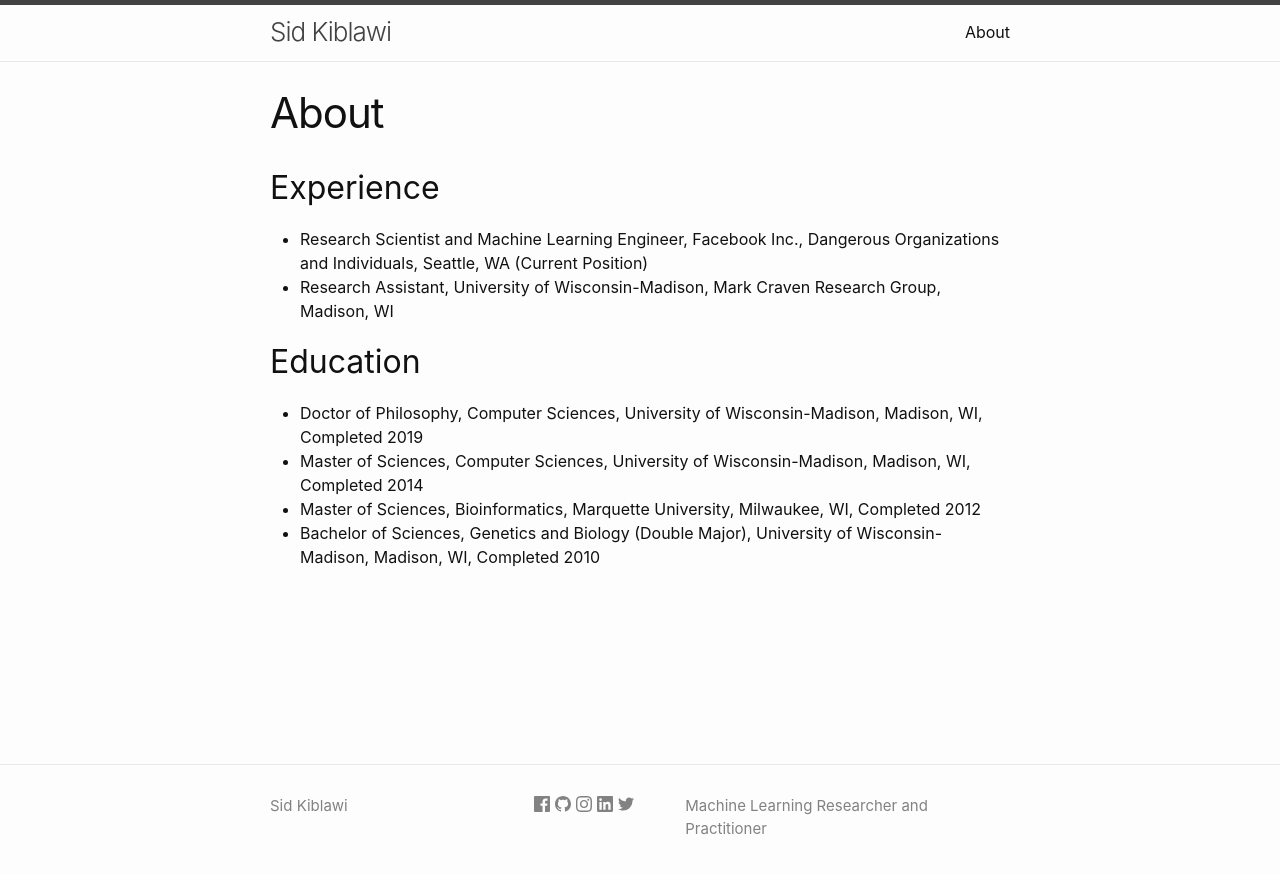
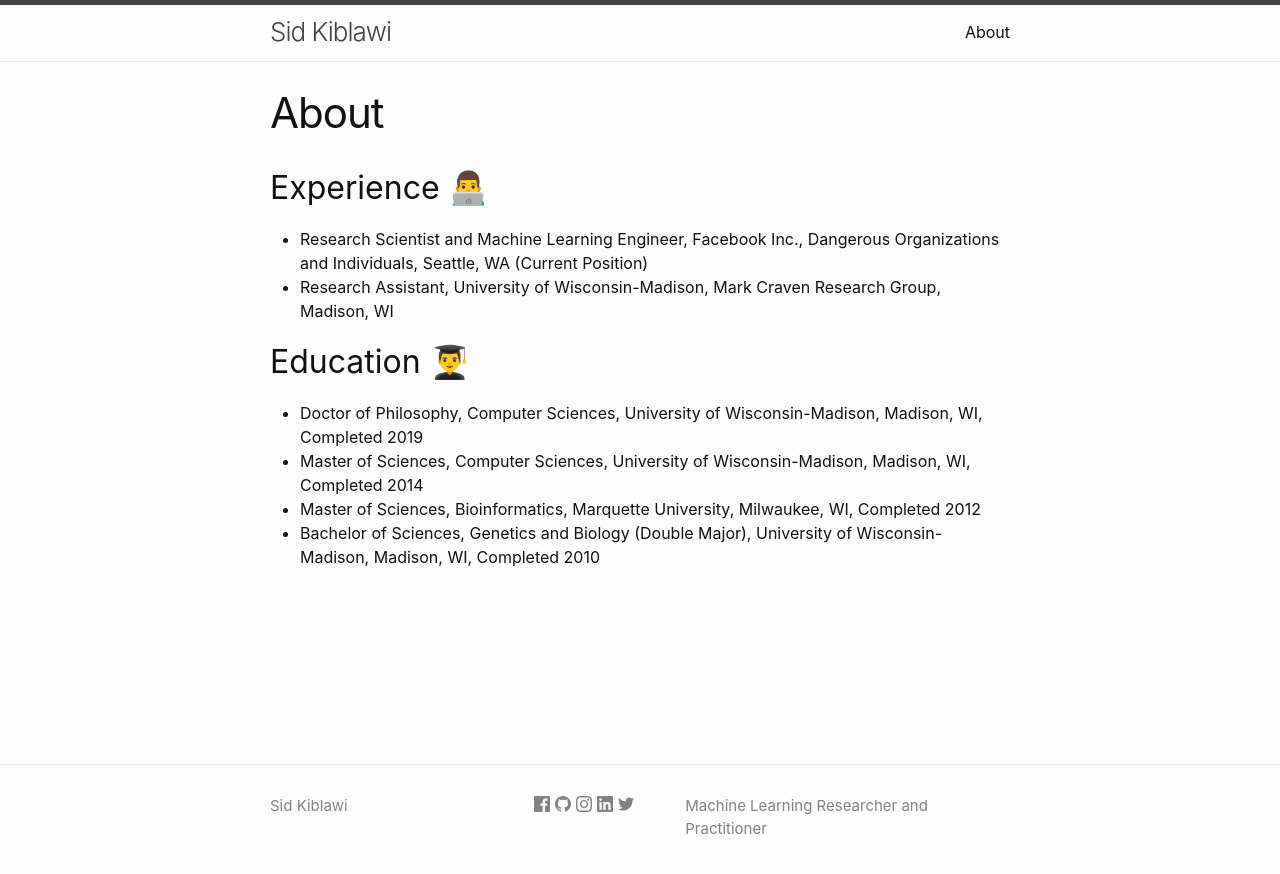
Before and after one commit to sidkiblawi/sidkiblawi.github.io, a Jekyll site: the page built from about.markdown, in a window 1280 px wide. Shown: the top 874 px of the page. Built offline with Jekyll 4.4.1, drawn with Linux system fonts in a browser that asks for light colours.

Commit message:
added emoji raw from keyboard

```diff
--- a/about.markdown
+++ b/about.markdown
@@ -4,11 +4,11 @@ title: About
 permalink: /about/
 ---
 
-## Experience
+## Experience 👨‍💻
 * Research Scientist and Machine Learning Engineer, Facebook Inc., Dangerous Organizations and Individuals, Seattle, WA (Current Position)
 * Research Assistant, University of Wisconsin-Madison, Mark Craven Research Group, Madison, WI
 
-## Education
+## Education 👨‍🎓
 * Doctor of Philosophy, Computer Sciences, University of Wisconsin-Madison, Madison, WI, Completed 2019
 * Master of Sciences, Computer Sciences, University of Wisconsin-Madison, Madison, WI, Completed 2014
 * Master of Sciences, Bioinformatics, Marquette University, Milwaukee, WI, Completed 2012
```
